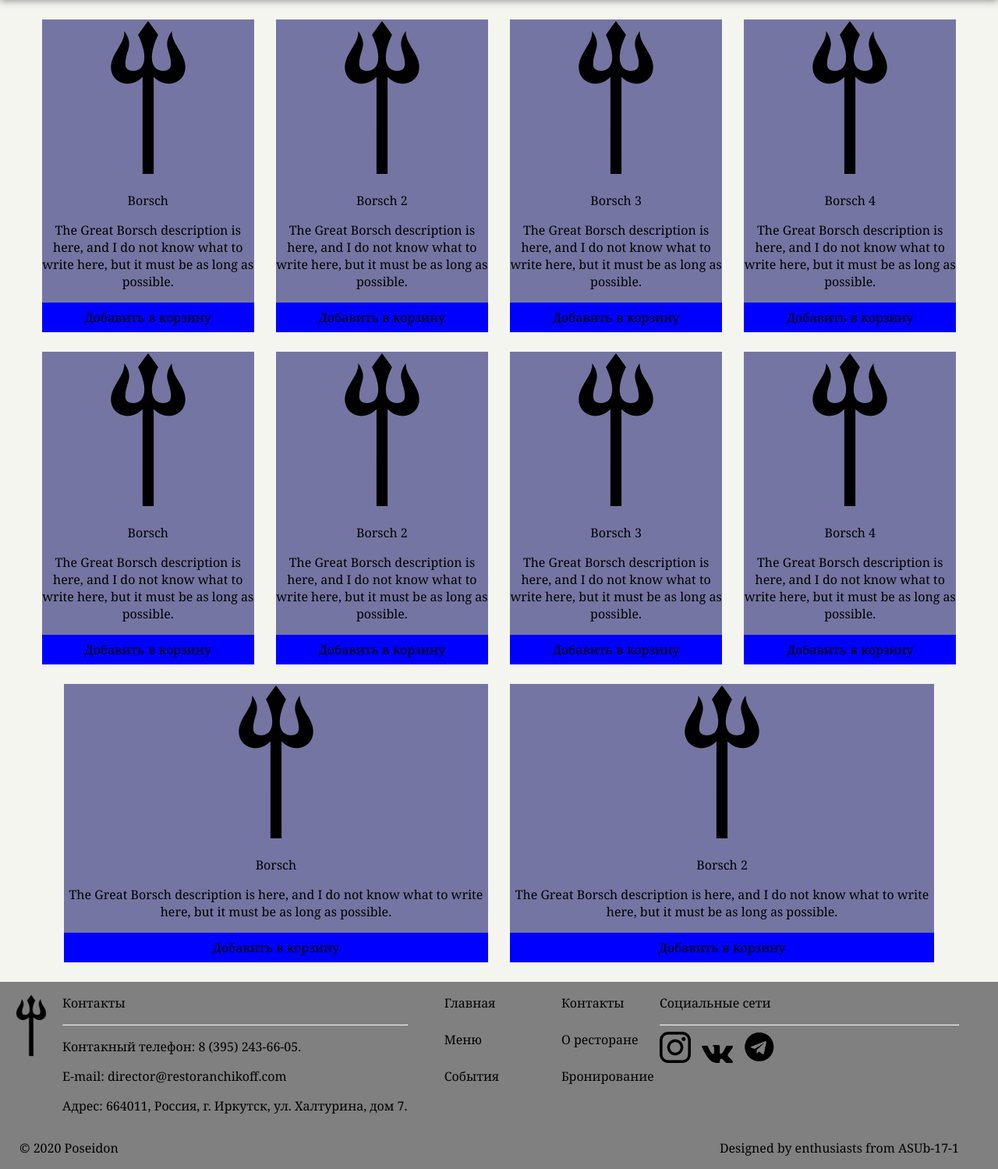
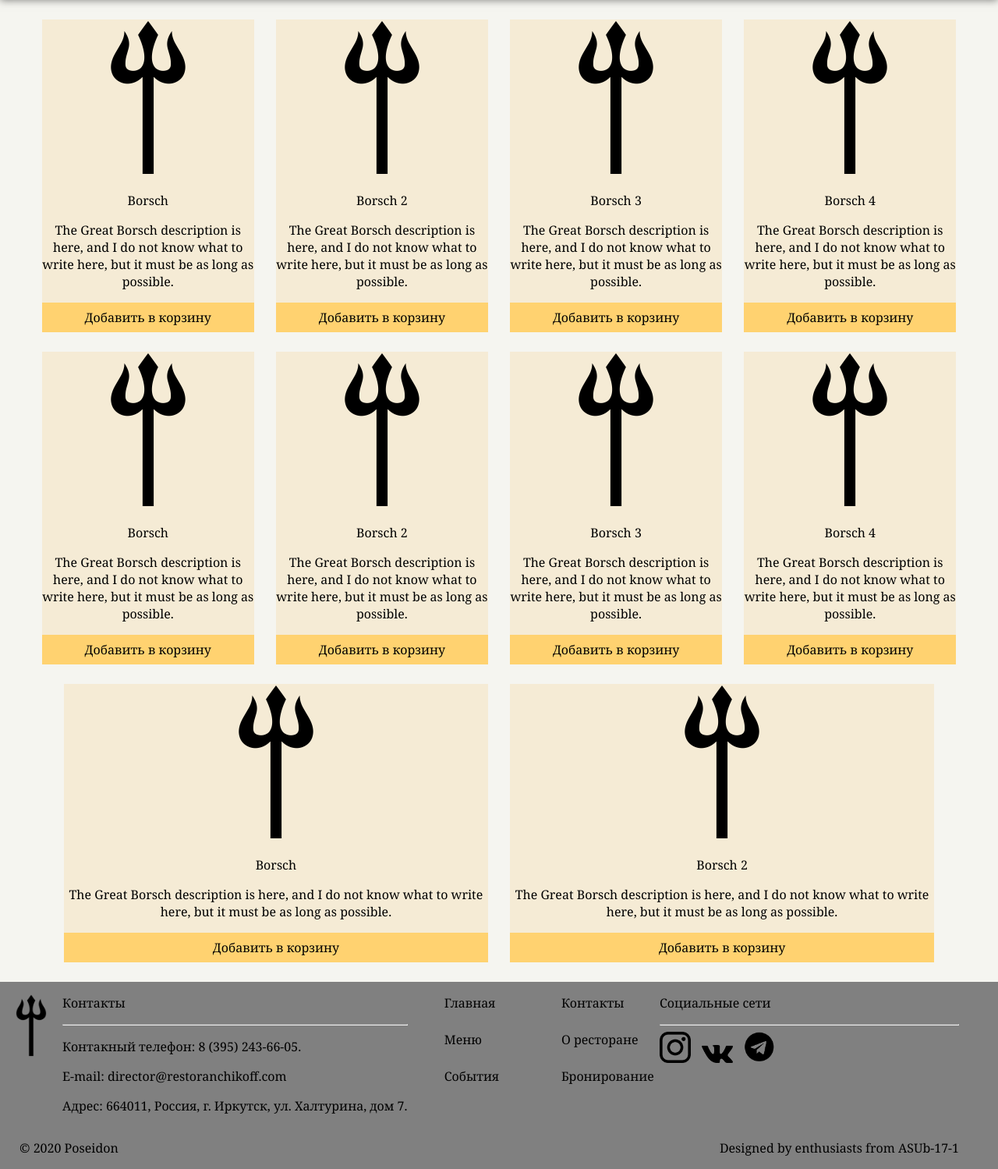
Before and after one commit to vladimirjoshkin/WebRestaurant, a Flask app: page /menu in a window 1280 px wide. Shown: the part 145-1644 px from the top of the page at 78% size. Run offline with Flask 2, Linux system fonts and the light colour scheme; some libraries are stand-ins or nearby versions.

Commit message:
menu cards color change

```diff
--- a/static/menu.css
+++ b/static/menu.css
@@ -5,11 +5,11 @@
 .menu-card {
     display: inline-block;
     height: 100%;
-    background: #7575a3;
+    background: #f5ebd5;
 }
 
 .menu-card-bottom-area {
-    background: blue;
+    background: #ffd270;
     padding-top: 8px;
     padding-bottom: 8px;
 }
```
